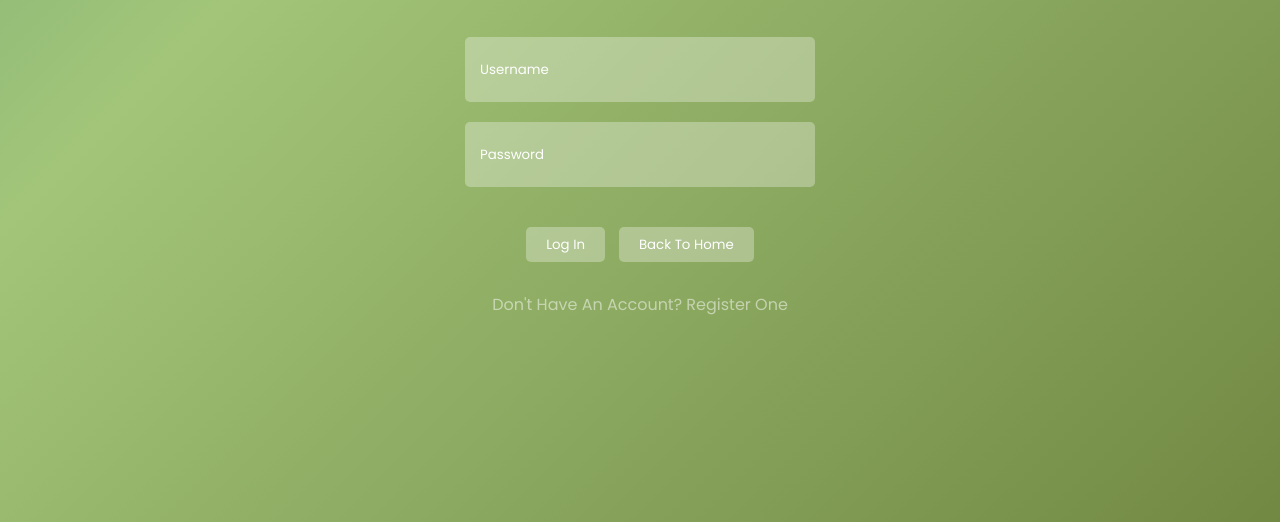
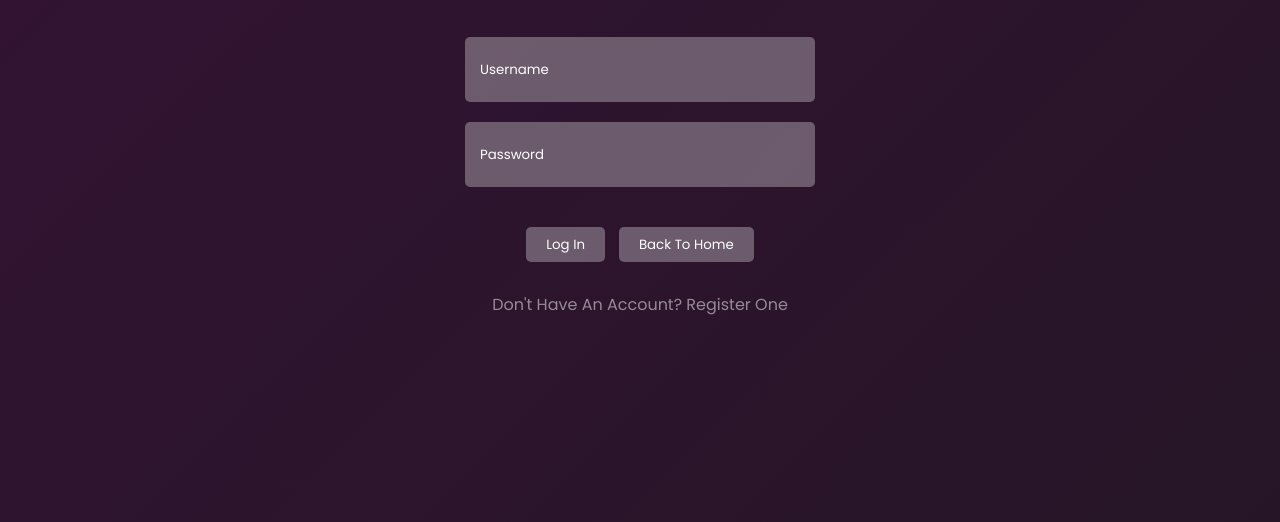
Before and after one commit to Priyansh-14/AptoEase, a website: page public/login.html in a window 1280 px wide. Shown: the part 278-800 px from the top of the page. Drawn offline with Linux system fonts and the light colour scheme.

Commit message:
signup colour

```diff
--- a/public/css/form.css
+++ b/public/css/form.css
@@ -14,7 +14,7 @@ body {
   display: flex;
   justify-content: center;
   align-items: center;
-  background: linear-gradient(-45deg, #4c5a1a, #a2c579, #016a70, #23d5ab);
+  background: linear-gradient(-45deg, #140b15f3, #4a044af5);
   background-size: 400% 400%;
   animation: gradient 10s ease infinite;
   height: 100vh;
```
